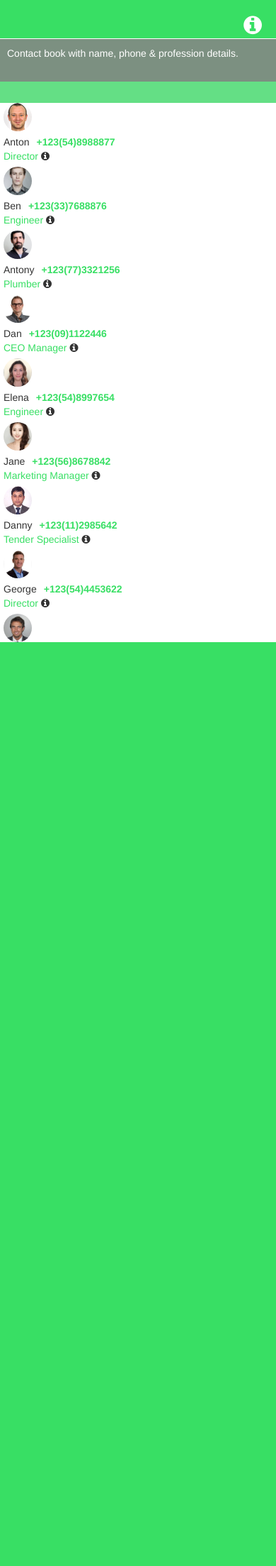
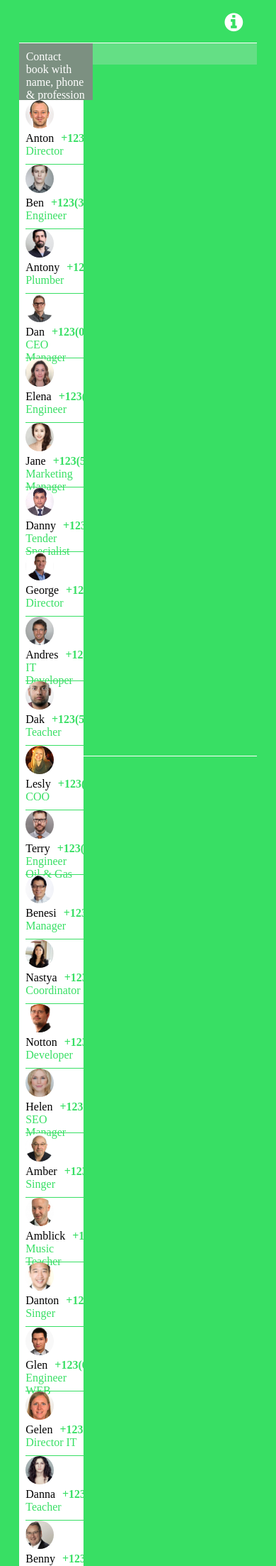
Before and after one commit to Maksim1990/Phone-Book-project, a PHP site: page / in a window 390 px wide. Shown: the top 2207 px of the page at 71% size. Before the commit the page ends 905 px from the top, so only its background shows below. Run offline with PHP 8.4, Linux system fonts and the light colour scheme; data that the repository does not hold is empty; some libraries are stand-ins or nearby versions.

Commit message:
changed functionality without bootstrap, responsive on mobile screens

```diff
--- a/index.php
+++ b/index.php
@@ -2,26 +2,24 @@
 <html>
 <head>
 <title>Popup Task</title>
-<link rel="stylesheet" href="https://maxcdn.bootstrapcdn.com/bootstrap/3.3.7/css/bootstrap.min.css">
-<script src="https://ajax.googleapis.com/ajax/libs/jquery/3.1.1/jquery.min.js"></script>
-<script src="https://maxcdn.bootstrapcdn.com/bootstrap/3.3.7/js/bootstrap.min.js"></script>
+
 <link href="/public/css/font-awesome.min.css" rel="stylesheet">
 <link href="style.css" rel="stylesheet">
 </head>
 <body>
 
-    <div class="col-xs-12 col-sm-10 col-sm-offset-1 main">
-        <div class="col-sm-12 help">
+    <div class="grid main">
+        <div class=" help">
             <label for="toggle-hidden"><i class="fa fa-info-circle" aria-hidden="true"></i></label>
         </div>
-        <div class="col-sm-12 fix">
-            <div class="col-sm-3 header">
+        <div class=" fix">
+            <div class="col-3-12 header">
   Contact book with name, phone & profession details.
             </div>
-         <div class="col-sm-9 header2"></div>
+         <div class=" header2"></div>
         </div>
-        <div class="col-sm-3 popup" style="overflow-y: scroll;">
-        <div class="col-xs-12 col-sm-12 popup2"  >
+        <div class="col-3-12 popup" style="overflow-y: scroll;">
+        <div class=" popup2 grid"  >
 
 <?php
 
@@ -55,34 +53,12 @@ $array=array
 for ($i=0;$i<count($array);$i++){
 ?>
             <div class="line" >
-          <div class="col-xs-2 col-sm-2 lef">
-      <a data-toggle="modal" data-target="#myModal-<?= $array[$i][0]; ?>">
-          <img src="<?= $array[$i][1]; ?>" /></a></div>
-     <div class="modal fade" id="myModal-<?= $array[$i][0]; ?>" role="dialog">
-    <div class="modal-dialog modal-sm">
-      <div class="modal-content">
-        <div class="modal-header">
-          <button type="button" class="close" data-dismiss="modal">&times;</button>
-          <h4 class="modal-title"><?= $array[$i][0]; ?> <?= $array[$i][5]; ?></h4>
-        </div>
-        <div class="modal-body">
+          <div class="col-3-12 lef">
 
-        <img src="<?= $array[$i][1]; ?>" />
+          <img src="<?= $array[$i][1]; ?>" /></div>
+          <div class=" rig"><?= $array[$i][0]; ?><span class="mob"><?= $array[$i][3]; ?></span><br/>
+              <span class="proff"><?= $array[$i][2]; ?></span>
 
-        </div>
-        <div class="modal-footer">
-     Name:<span class="mob"> <?= $array[$i][0]; ?></span> <br/>
-       Second Name: <span class="mob"><?= $array[$i][5]; ?></span><br/>
-       Date of Birth:<span class="mob"> <?= $array[$i][4]; ?></span> <br/>
-       Mobile Phone:<span class="mob"> <?= $array[$i][3]; ?></span><br/>
-       Profession:<span class="mob"> <?= $array[$i][2]; ?></span>
-        </div>
-      </div>
-    </div>
-  </div>
-          <div class="col-xs-12 col-sm-10 rig"><?= $array[$i][0]; ?><span class="mob"><?= $array[$i][3]; ?></span><br/>
-              <span class="proff"><?= $array[$i][2]; ?></span>
-              <label for="toggle-hidden2"><i class="fa fa-info-circle" aria-hidden="true"></i></label>
           </div>
 </div>
 
@@ -91,7 +67,7 @@ for ($i=0;$i<count($array);$i++){
     </div>
 
         </div>
-        <div class="col-sm-9 big">
+        <div class="col-9-12 big">
 
 <input type="checkbox" id="toggle-hidden" class="hidden" />
 <div class="checked-selector">
@@ -99,11 +75,7 @@ for ($i=0;$i<count($array);$i++){
     <p>For support please call following number <br/><br/><span class="tel">+123 (45) 6789567</span><br/><br/> or send
         your queries to: <br/><br/><span class="mail">info@support.com</span></p>
 </div>
-     <input type="checkbox" id="toggle-hidden2" class="hidden2" />
-<div class="checked-selector2">
-    <h2>Personal information</h2><hr>
-    <p>Place for personal details & information</p>
-</div>
+
        </div>
 </div>
 </body>
--- a/style.css
+++ b/style.css
@@ -4,16 +4,16 @@ body {
 .popup,.header,.fix,.main,.big,.lef,.rig {padding: 0 0 0 0;}
 .popup {background-color: white;
 margin-bottom: 15px;
-height: 90vh;
+
 }
 .popup2 {
 background-color: white;
 padding: 0 0 0 5px;}
 .main {margin-top: 10px;
  margin-bottom: 50px;
-background-color: wheat;
- height: fit-content;
-max-height:730px;
+
+ height: 125vh;
+
 border-bottom:1px solid white;
 }
 .big {height: 110vh;
@@ -76,7 +76,7 @@ font-weight: bolder;}
 #toggle-hidden:checked ~ .checked-selector {display: block;
 position: absolute;
     opacity: 1;
-    right: 0px;
+    right: 6%;
     background: lavender;
     color: #000;
     width: 300px;
@@ -92,26 +92,45 @@ position: absolute;
   }}
 input.hidden {position: absolute;left: -999em;}
 
-.checked-selector2 {display: none;}
-#toggle-hidden2:checked ~ .checked-selector2 {display: block;
-position: absolute;
-    opacity: 1;
-    right: 0px;
-    background: lavender;
-    color: #000;
-    width: 100%;
-    height: 90vh;
-    padding: 10px 15px 10px 15px;
-    text-align: left;
-   transform: translateX(-300px);
-        opacity: 0;
-  animation: show2 0.2s ease-in-out forwards;}
-@keyframes show2 {
-  to { transform: translateX(0px);
-       opacity:1;
-  }}
-input.hidden2 {position: absolute;left: -999em;}
+
+
+
+
+.grid {width: 90%;
+margin-left: 5%;}
+
+[class*='col-'],.rig {
+  float: left;
+}
+.col-3-12 {
+  width: 25%;
+}
+
+.col-9-12,.rig {
+  width: 73%;
+}
+.popup {clear: both;
+width:27%;}
+@media (min-width: 500px) and (max-width: 1800px) {
+    .main {height: 120vh;
+    background-color: wheat;}
+    .big {height: 95vh;
+    background-color: wheat;}
+   .popup {height: 95vh;}
+}
+@media only screen and (max-device-width: 400px) {
+.big {width: 0vh;}
+.main {height:95vh;}
+
+}
 @media only screen and (max-device-width: 700px) {
 .popup,.checked-selector,.checked-selector2 {
-max-height:620px;}
+max-height:600px;}
 }
+@media only screen and (max-device-width: 1070px) {
+.rig {
+  width: 100%;
+  border-bottom: 1px solid #38DF64;
+
+}
+}
```
